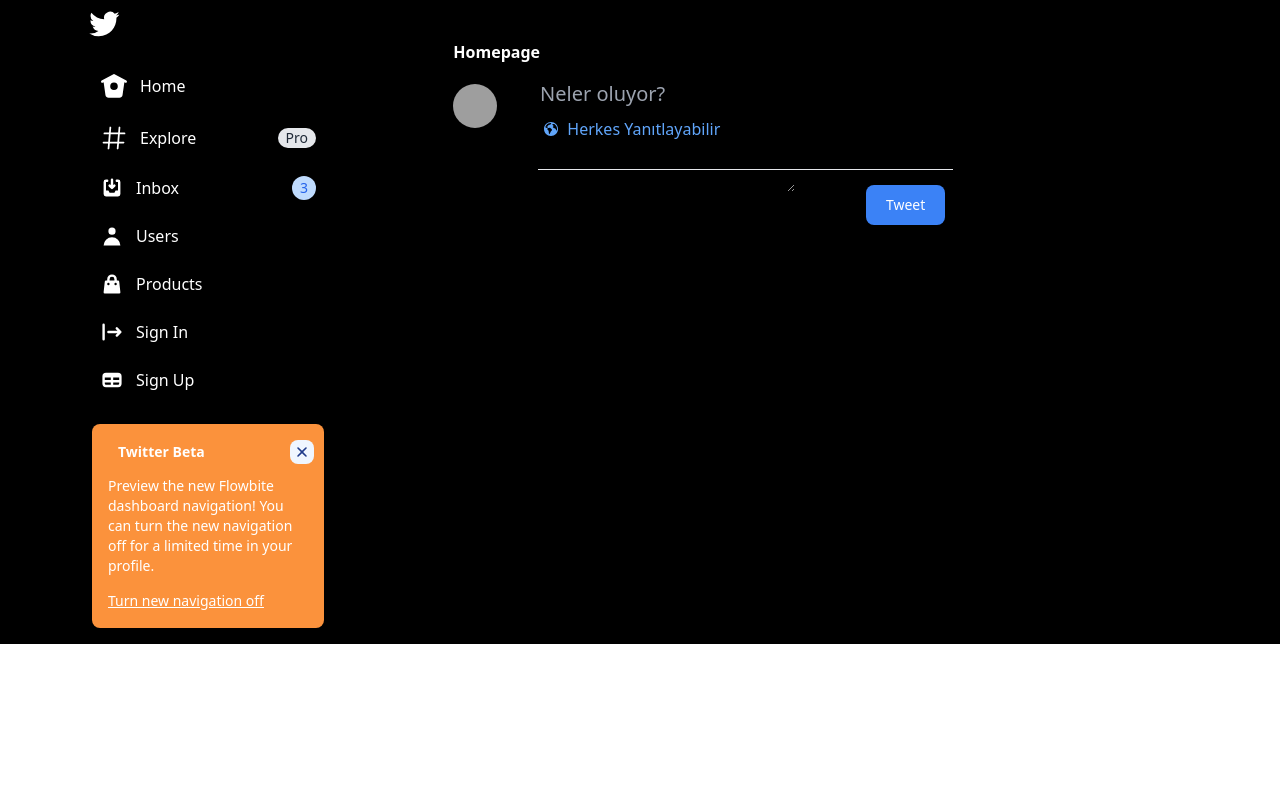
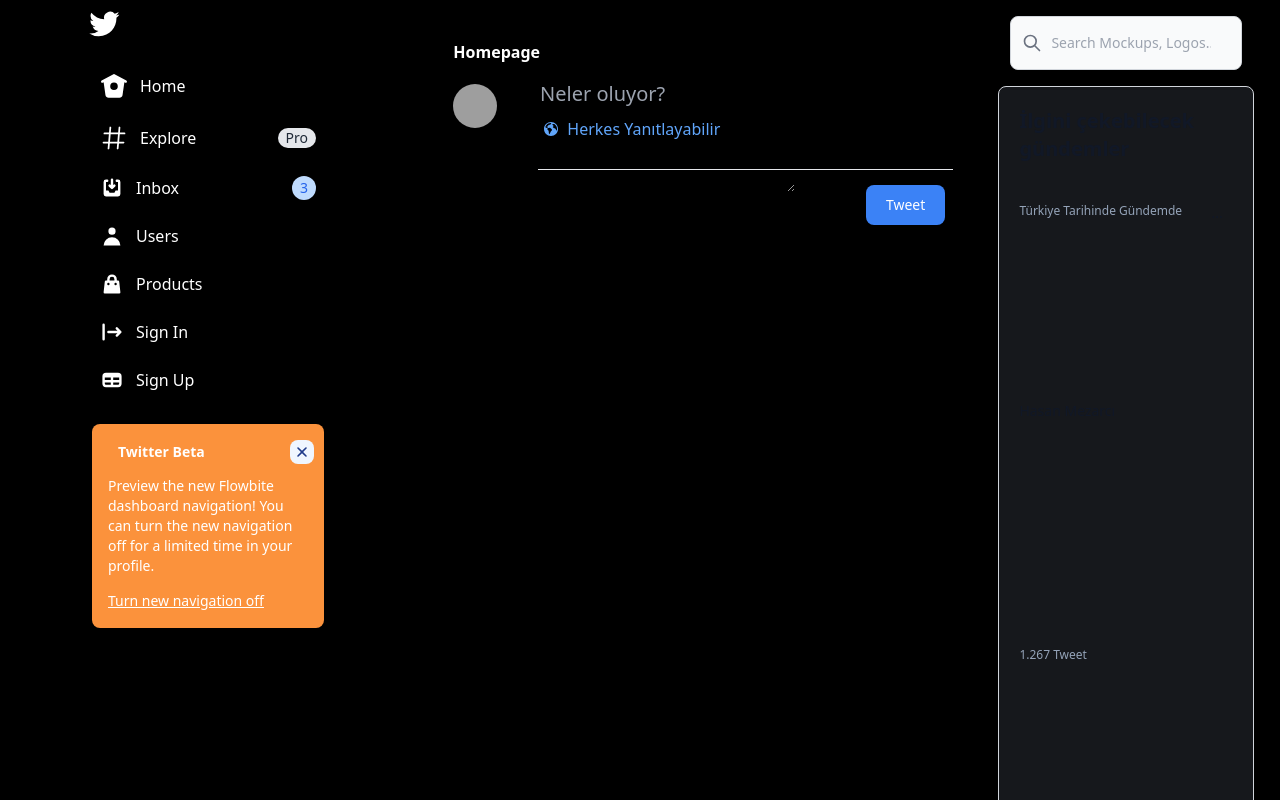
Before and after one commit to cihanyasinkaya/twitter-clone, a React (Vite) app: page / in a window 1280 px wide. Shown: the top 800 px of the page. Built offline with nearby package versions, Linux system fonts and the light colour scheme; grey boxes are pictures that could not be loaded.

Commit message:
right-sidebar created

```diff
--- a/src/App.jsx
+++ b/src/App.jsx
@@ -2,6 +2,7 @@ import TwitterLogo from './components/assets/logos/twitter'
 import './App.css'
 import SideBar from './components/sidebar'
 import Tweets from './components/tweets'
+import RightSideBar from './components/right-sidebar'
 function App() {
   return (
     <div className='bg-black'>
@@ -23,7 +24,7 @@ function App() {
             </ul>
           </div>
           <div className='w-[291px] ml-[46%]'>
-
+            <RightSideBar/>
           </div>
         </div>
       </div>
--- /dev/null
+++ b/src/components/right-sidebar/index.jsx
@@ -0,0 +1,85 @@
+
+const RightSideBar = () => (
+
+  <aside class="w-64" aria-label="Sidebar">
+    <div class="overflow-y-auto py-4 px-3 rounded">
+    <form>
+    <label for="default-search" class="mb-2 text-sm font-medium text-gray-900 sr-only dark:text-gray-300">Search</label>
+    <div class="relative">
+        <div class="flex absolute inset-y-0 left-0 items-center pl-3 pointer-events-none">
+            <svg class="w-5 h-5 text-gray-500 dark:text-gray-400" fill="none" stroke="currentColor" viewBox="0 0 24 24" xmlns="http://www.w3.org/2000/svg"><path stroke-linecap="round" stroke-linejoin="round" stroke-width="2" d="M21 21l-6-6m2-5a7 7 0 11-14 0 7 7 0 0114 0z"></path></svg>
+        </div>
+        <input type="search" id="default-search" class="block p-4 pl-10 w-full text-sm text-gray-900 bg-gray-50 rounded-lg border border-gray-300 focus:ring-blue-500 focus:border-blue-500 dark:bg-gray-700 dark:border-gray-600 dark:placeholder-gray-400 dark:text-white dark:focus:ring-blue-500 dark:focus:border-blue-500" placeholder="Search Mockups, Logos..." required/>
+
+        </div>
+    </form>
+    </div>
+
+    <div>
+        <div className="block overflow-hidden w-full text-sm text-gray-900 bg-[#16181c] rounded-lg border border-gray-300 focus:ring-blue-500 focus:border-blue-500 dark:bg-gray-700 dark:border-gray-600 dark:placeholder-gray-400 dark:text-white dark:focus:ring-blue-500 dark:focus:border-blue-500">
+        <h2 className="font-bold text-xl p-5 pl-5 pr-5">İlgini çekebilecek gündemler</h2>
+        <ul class="list-none">
+            <li className="grid grid-rows-12 mt-3 hover:bg-[#2e3239] pt-2 pl-5 pr-5 pb-2 ">
+               <div className="flex">
+                <div className="flex-1  w-64">
+                    <a href="#">
+                    <span className="grid grid-rows-12 mb-1.5 text-xs text-slate-400">Türkiye Tarihinde Gündemde</span>
+                    <label className="grid grid-rows-12 mb-1.5	">Hasan Mezarcı</label>
+                    <span className="grid grid-rows-12 mb-1.5 text-xs text-slate-400">1.267 Tweet</span>
+                    </a>
+                    </div>
+                    <div className="flex-1  w-32">
+                ...
+                    </div>
+               </div>
+            </li>
+            <li className="grid grid-rows-12 mt-3 hover:bg-[#2e3239] pt-2 pl-5 pr-5 pb-2 ">
+               <div className="flex">
+                <div className="flex-1  w-64">
+                    <a href="#">
+                    <span className="grid grid-rows-12 mb-1.5 text-xs text-slate-400">Türkiye Tarihinde Gündemde</span>
+                    <label className="grid grid-rows-12 mb-1.5	">Hasan Mezarcı</label>
+                    <span className="grid grid-rows-12 mb-1.5 text-xs text-slate-400">1.267 Tweet</span>
+                    </a>
+                    </div>
+                    <div className="flex-1  w-32">
+                ...
+                    </div>
+               </div>
+            </li>
+            <li className="grid grid-rows-12 mt-3 hover:bg-[#2e3239] pt-2 pl-5 pr-5 pb-2 ">
+               <div className="flex">
+                <div className="flex-1  w-64">
+                    <a href="#">
+                    <span className="grid grid-rows-12 mb-1.5 text-xs text-slate-400">Türkiye Tarihinde Gündemde</span>
+                    <label className="grid grid-rows-12 mb-1.5	">Hasan Mezarcı</label>
+                    <span className="grid grid-rows-12 mb-1.5 text-xs text-slate-400">1.267 Tweet</span>
+                    </a>
+                    </div>
+                    <div className="flex-1  w-32">
+                ...
+                    </div>
+               </div>
+            </li>
+            <li className="grid grid-rows-12 mt-3 hover:bg-[#2e3239] pt-2 pl-5 pr-5 pb-2 ">
+               <div className="flex">
+                <div className="flex-1  w-64">
+                    <a href="#">
+                    <span className="grid grid-rows-12 mb-1.5 text-xs text-slate-400">Türkiye Tarihinde Gündemde</span>
+                    <label className="grid grid-rows-12 mb-1.5	">Hasan Mezarcı</label>
+                    <span className="grid grid-rows-12 mb-1.5 text-xs text-slate-400">1.267 Tweet</span>
+                    </a>
+                    </div>
+                    <div className="flex-1  w-32">
+                ...
+                    </div>
+               </div>
+            </li>
+            </ul>
+        </div>
+    </div>
+  </aside>
+
+)
+
+export default RightSideBar
```
